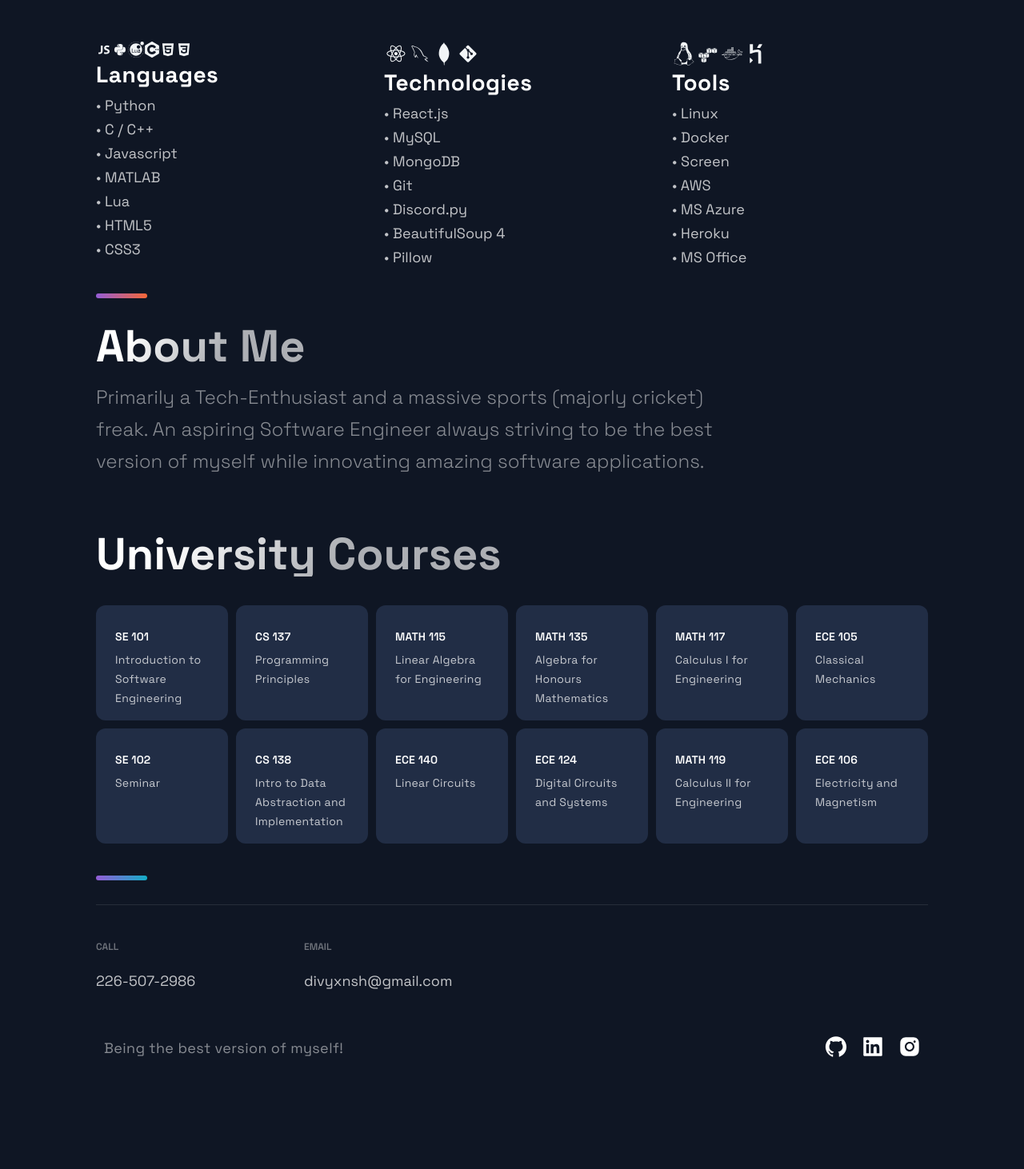
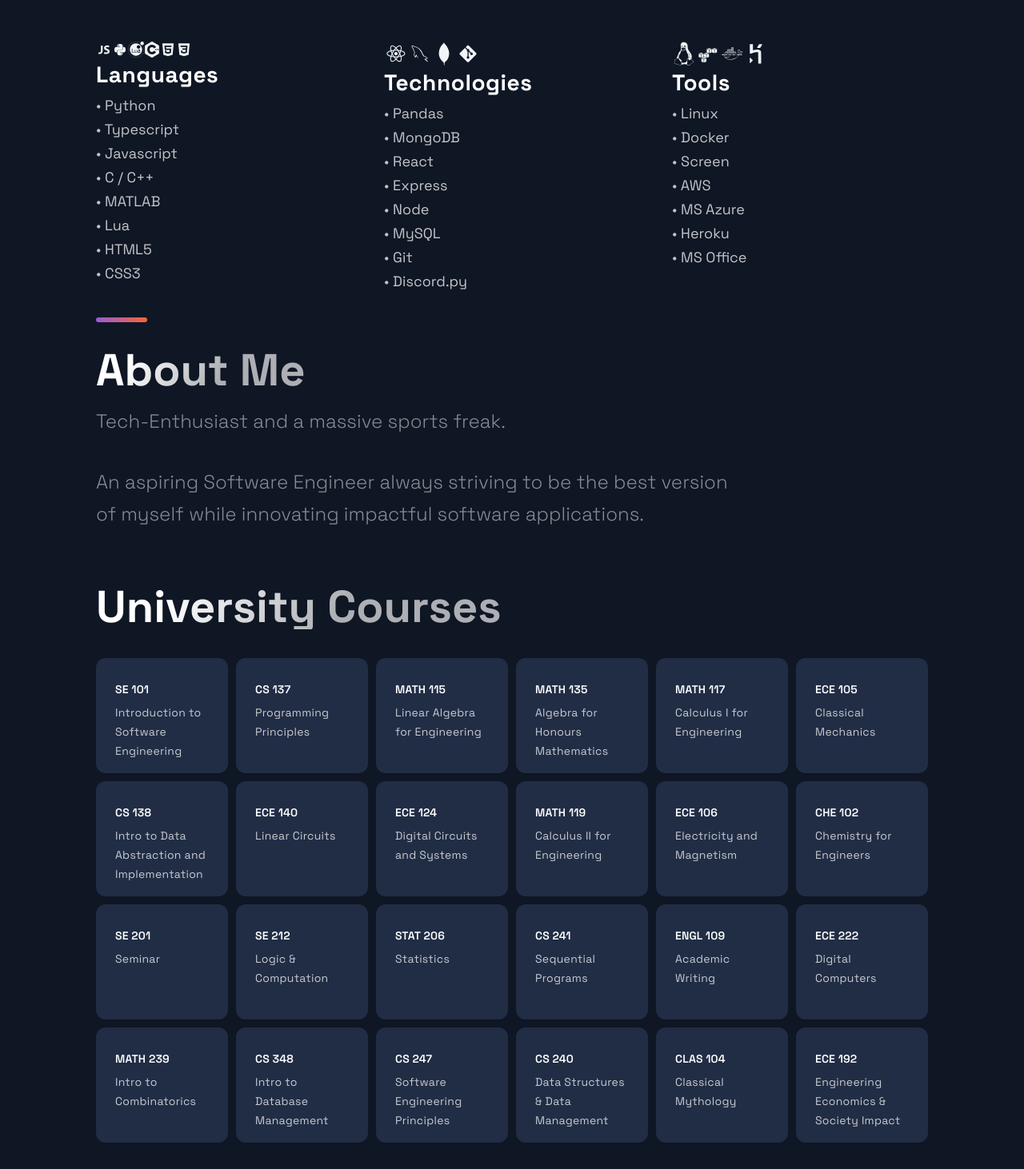
Before and after one commit to divyxnsh/portfolio-website, a Next.js app: page / in a window 1280 px wide. Shown: the part 2688-4150 px from the top of the page at 80% size. Before the commit the page ends 4074 px from the top, so only its background shows below. Built offline with nearby package versions, Linux system fonts and the light colour scheme.

Commit message:
Course updates

```diff
--- a/src/components/About/About.js
+++ b/src/components/About/About.js
@@ -22,10 +22,10 @@
   return (
     <Section id="about">
       <SectionTitle>About Me</SectionTitle>
+      <SectionText>Tech-Enthusiast and a massive sports freak.</SectionText>
       <SectionText>
-        Primarily a Tech-Enthusiast and a massive sports (majorly cricket)
-        freak. An aspiring Software Engineer always striving to be the best
-        version of myself while innovating amazing software applications.
+        An aspiring Software Engineer always striving to be the best version of
+        myself while innovating impactful software applications.
       </SectionText>
     </Section>
   );
--- a/src/components/Acomplishments/Acomplishments.js
+++ b/src/components/Acomplishments/Acomplishments.js
@@ -14,12 +14,24 @@
   { number: "MATH 135", text: "Algebra for Honours Mathematics" },
   { number: "MATH 117", text: "Calculus I for Engineering" },
   { number: "ECE 105", text: "Classical Mechanics" },
-  { number: "SE 102", text: "Seminar" },
   { number: "CS 138", text: "Intro to Data Abstraction and Implementation" },
   { number: "ECE 140", text: "Linear Circuits" },
   { number: "ECE 124", text: "Digital Circuits and Systems" },
   { number: "MATH 119", text: "Calculus II for Engineering" },
   { number: "ECE 106", text: "Electricity and Magnetism" },
+  { number: "CHE 102", text: "Chemistry for Engineers" },
+  { number: "SE 201", text: "Seminar" },
+  { number: "SE 212", text: "Logic & Computation" },
+  { number: "STAT 206", text: "Statistics" },
+  { number: "CS 241", text: "Sequential Programs" },
+  { number: "ENGL 109", text: "Academic Writing" },
+  { number: "ECE 222", text: "Digital Computers" },
+  { number: "MATH 239", text: "Intro to Combinatorics" },
+  { number: "CS 348", text: "Intro to Database Management" },
+  { number: "CS 247", text: "Software Engineering Principles" },
+  { number: "CS 240", text: "Data Structures & Data Management" },
+  { number: "CLAS 104", text: "Classical Mythology" },
+  { number: "ECE 192", text: "Engineering Economics & Society Impact" },
 ];
 
 const Acomplishments = () => (
--- a/src/components/Footer/Footer.js
+++ b/src/components/Footer/Footer.js
@@ -20,7 +20,7 @@
       <LinkList>
         <LinkColumn>
           <LinkTitle>Call</LinkTitle>
-          <LinkItem href="tel:226-507-2986">226-507-2986</LinkItem>
+          <LinkItem href="tel:226-507-2876">226-507-2876</LinkItem>
         </LinkColumn>
         <LinkColumn>
           <LinkTitle>Email</LinkTitle>
--- a/src/components/Skills/Skills.js
+++ b/src/components/Skills/Skills.js
@@ -46,8 +46,9 @@
           <ListParagraph>
             <ul>
               <li>&#8226; Python</li>
+              <li>&#8226; Typescript</li>
+              <li>&#8226; Javascript</li>
               <li>&#8226; C / C++</li>
-              <li>&#8226; Javascript</li>
               <li>&#8226; MATLAB</li>
               <li>&#8226; Lua</li>
               <li>&#8226; HTML5</li>
@@ -67,13 +68,14 @@
           <ListTitle>Technologies</ListTitle>
           <ListParagraph>
             <ul>
-              <li>&#8226; React.js</li>
+              <li>&#8226; Pandas</li>
+              <li>&#8226; MongoDB</li>
+              <li>&#8226; React</li>
+              <li>&#8226; Express</li>
+              <li>&#8226; Node</li>
               <li>&#8226; MySQL</li>
-              <li>&#8226; MongoDB</li>
               <li>&#8226; Git</li>
               <li>&#8226; Discord.py</li>
-              <li>&#8226; BeautifulSoup 4</li>
-              <li>&#8226; Pillow</li>
             </ul>
           </ListParagraph>
         </ListContainer>
```
Also changed, not shown: 1 other file (tests, documents, lock files or other folders).
